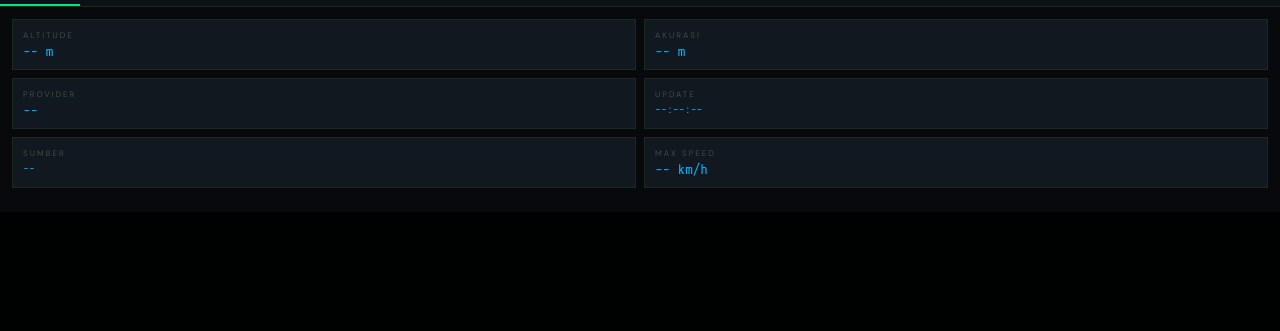
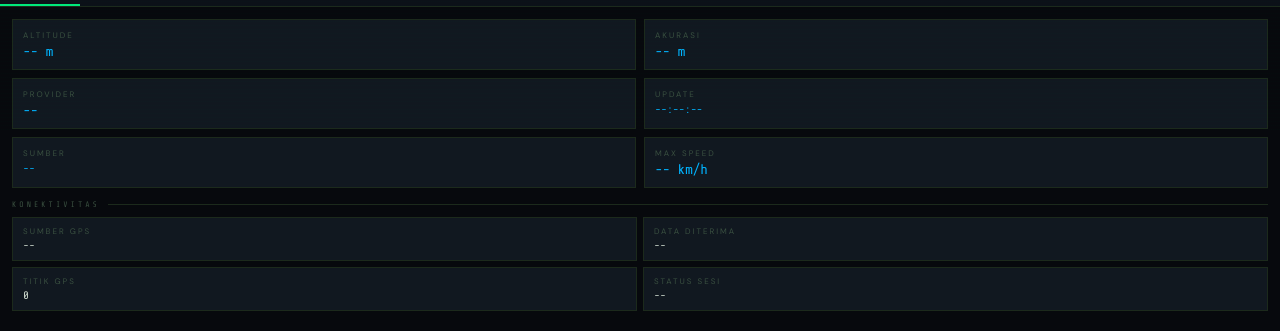
Before and after one commit to ztwo4386-max/voyage-tracker, a Flask app: page / in a window 1280 px wide. Shown: the part 667-998 px from the top of the page. Before the commit the page ends 855 px from the top, so only its background shows below. Run offline with Flask 3, Linux system fonts and the light colour scheme; data that the repository does not hold is empty.

Commit message:
Update index.html

```diff
--- a/templates/index.html
+++ b/templates/index.html
@@ -287,6 +287,15 @@ body::after {
 }
 .sesi-status.active { color:var(--accent); }
 
+/* Konektivitas grid */
+.koneksi-grid { display:grid; grid-template-columns:1fr 1fr; gap:6px; margin-bottom:8px; }
+.koneksi-item { background:var(--card); border:1px solid var(--border); padding:8px 10px; }
+.koneksi-lbl { font-size:8px; color:var(--dim); letter-spacing:2px; text-transform:uppercase; margin-bottom:3px; }
+.koneksi-val { font-family:'Share Tech Mono',monospace; font-size:11px; color:var(--text); }
+.koneksi-val.ok    { color:var(--accent); }
+.koneksi-val.warn  { color:var(--warn); }
+.koneksi-val.error { color:var(--danger); }
+
 /* Trip status card */
 .trip-status-card {
   background:var(--card); border:1px solid var(--border);
@@ -551,6 +560,27 @@ body::after {
         <div class="d-val" id="v-maxspd">-- km/h</div>
       </div>
     </div>
+
+    <!-- Konektivitas -->
+    <div class="section-head" style="margin-top:4px">Konektivitas</div>
+    <div class="koneksi-grid">
+      <div class="koneksi-item">
+        <div class="koneksi-lbl">Sumber GPS</div>
+        <div class="koneksi-val" id="k-sumber">--</div>
+      </div>
+      <div class="koneksi-item">
+        <div class="koneksi-lbl">Data diterima</div>
+        <div class="koneksi-val" id="k-waktu">--</div>
+      </div>
+      <div class="koneksi-item">
+        <div class="koneksi-lbl">Titik GPS</div>
+        <div class="koneksi-val" id="k-titik">0</div>
+      </div>
+      <div class="koneksi-item">
+        <div class="koneksi-lbl">Status sesi</div>
+        <div class="koneksi-val" id="k-sesi">--</div>
+      </div>
+    </div>
   </div>
 
   <!-- Tab: Voyage Log -->
@@ -690,6 +720,45 @@ function updateUI(d) {
   setEl('v-prov',    (t.provider||'gps').toUpperCase());
   setEl('v-waktu',   t.timestamp ? t.timestamp.split(' ')[1] : '--');
   setEl('v-sumber',  (t.sumber||'--').toUpperCase());
+
+  // ── Indikator Konektivitas ──
+  const kSumber = document.getElementById('k-sumber');
+  if (kSumber) {
+    const dariGPS = t.sumber === 'gpslogger';
+    kSumber.textContent = dariGPS ? 'GPSLogger ✓' : (t.sumber === 'esp32' ? 'ESP32 (lama)' : '--');
+    kSumber.className = 'koneksi-val ' + (dariGPS ? 'ok' : 'warn');
+  }
+
+  // Berapa menit lalu
+  const kWaktu = document.getElementById('k-waktu');
+  if (kWaktu && t.timestamp) {
+    const tsServer = new Date(t.timestamp.replace(' ', 'T') + '+07:00');
+    const selisihS = Math.floor((Date.now() - tsServer.getTime()) / 1000);
+    if (selisihS < 60) {
+      kWaktu.textContent = selisihS + ' detik lalu';
+      kWaktu.className = 'koneksi-val ok';
+    } else if (selisihS < 300) {
+      kWaktu.textContent = Math.floor(selisihS/60) + ' menit lalu';
+      kWaktu.className = 'koneksi-val warn';
+    } else {
+      kWaktu.textContent = Math.floor(selisihS/60) + ' mnt (lama!)';
+      kWaktu.className = 'koneksi-val error';
+    }
+  }
+
+  // Jumlah titik
+  const kTitik = document.getElementById('k-titik');
+  if (kTitik) {
+    kTitik.textContent = (sesi.jumlah_titik||0) + ' titik';
+    kTitik.className = 'koneksi-val ' + ((sesi.jumlah_titik||0) > 0 ? 'ok' : 'warn');
+  }
+
+  // Status sesi
+  const kSesi = document.getElementById('k-sesi');
+  if (kSesi) {
+    kSesi.textContent = sesi.aktif ? '● AKTIF' : '○ Tidak aktif';
+    kSesi.className = 'koneksi-val ' + (sesi.aktif ? 'ok' : 'warn');
+  }
 
   // Cek apakah data GPS masih fresh (max 3 menit)
   const STALE_MS = 3 * 60 * 1000;
```
